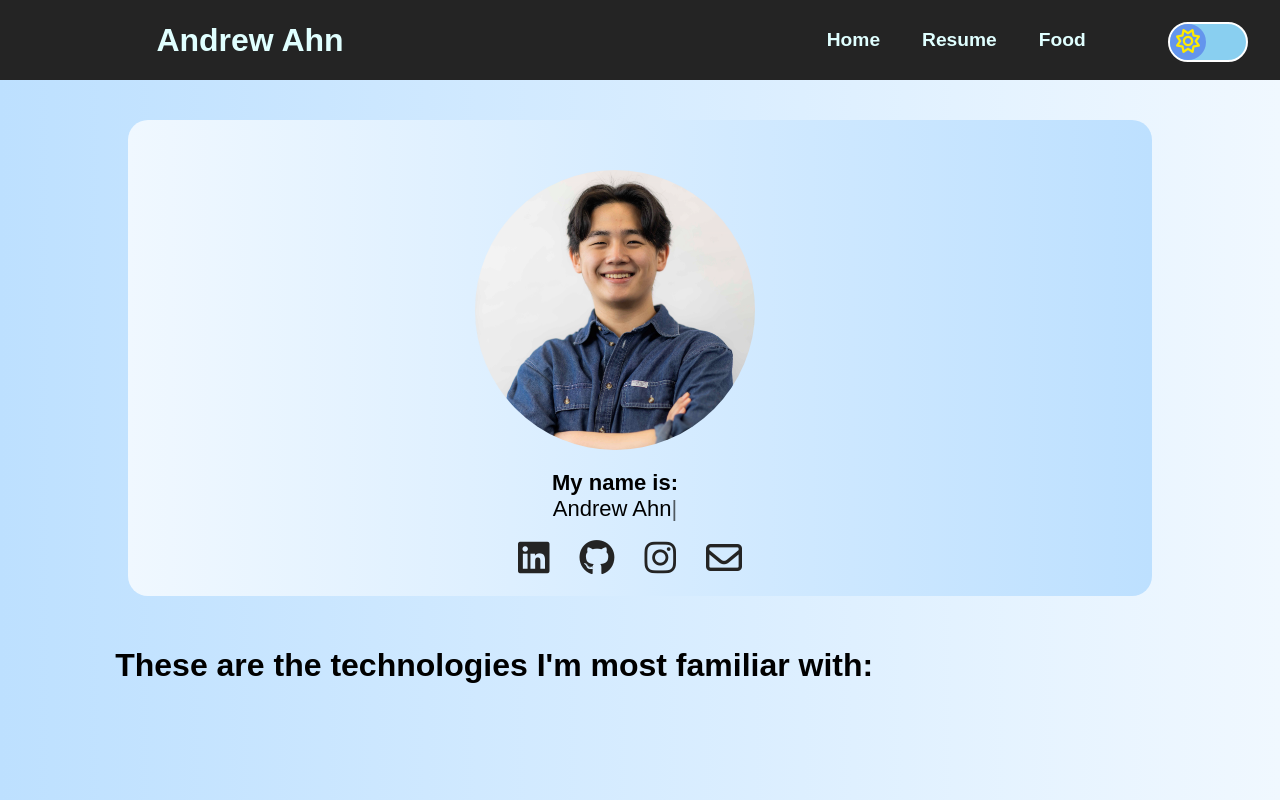
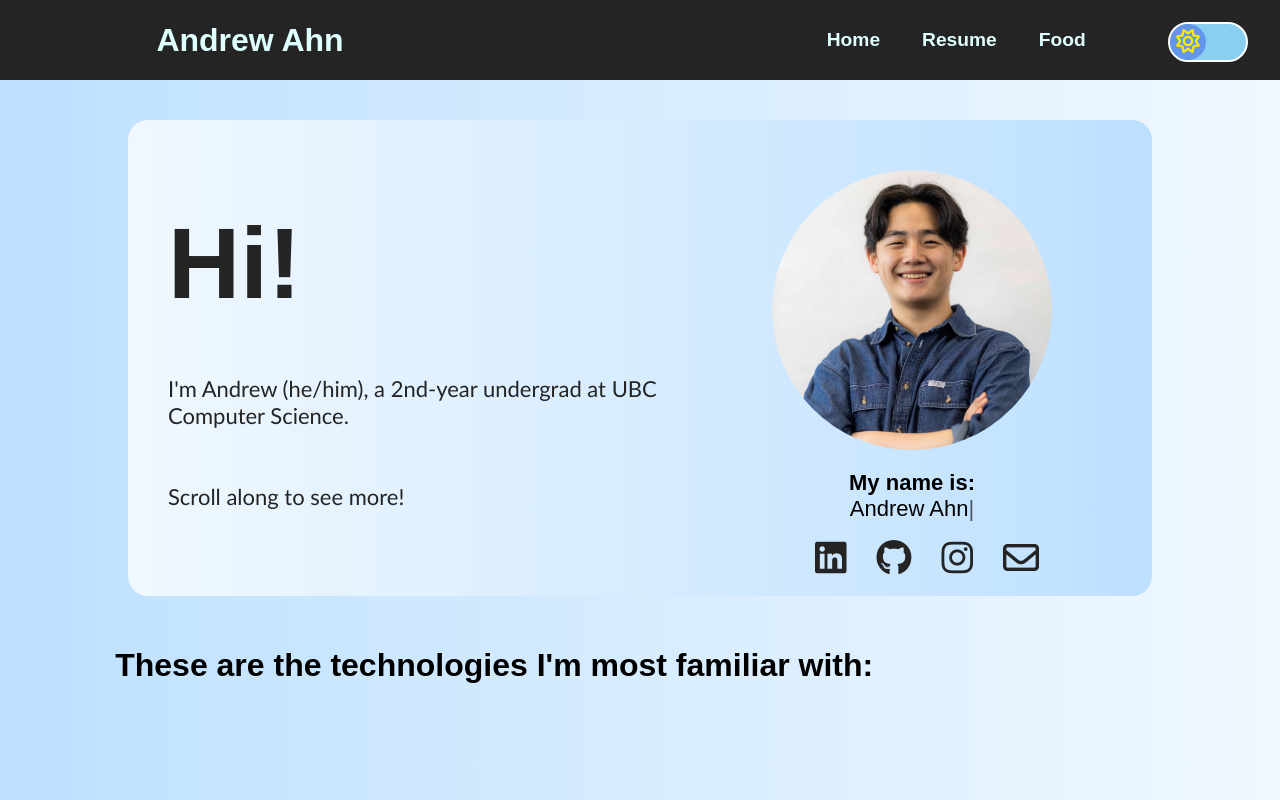
Before and after one commit to andrewahn-ubc/andrewahn-ubc.github.io, a React (Create React App) app: page / in a window 1280 px wide. Shown: the top 800 px of the page. Built offline with nearby package versions, Linux system fonts and the light colour scheme.

Commit message:
fix: brought back hero intro

```diff
--- a/src/Components/HeroSection.js
+++ b/src/Components/HeroSection.js
@@ -10,7 +10,7 @@ function HeroSection() {
    return (
     <div className={brightness == 'light' ? 'hero-container' : 'hero-container-dark'}>
         <div className={brightness == 'light' ? "hero-subcontainer" : 'hero-subcontainer-dark'}>
-            {/* <div className={brightness == 'light' ? "hero-welcome" : "hero-welcome-dark"}>
+            <div className={brightness == 'light' ? "hero-welcome" : "hero-welcome-dark"}>
               <h2>Hi!</h2>
               <p className='hero-welcome-header'>
                 <br></br>
@@ -23,7 +23,7 @@ function HeroSection() {
                 <br></br>
                 Scroll along to see more!
               </p>
-            </div> */}
+            </div>
 
           <div className="hero-intro">
               <img src='images/sus_headshot.jpg' />
```
